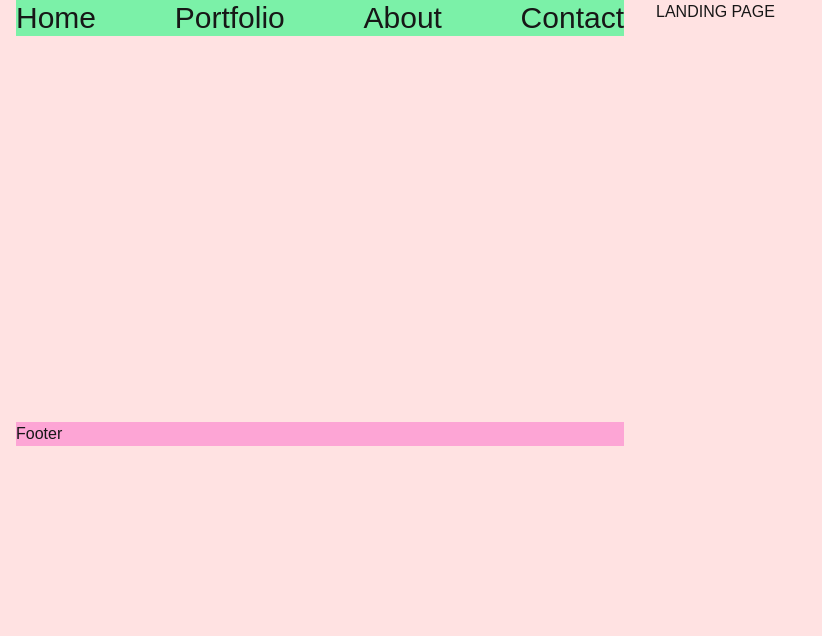
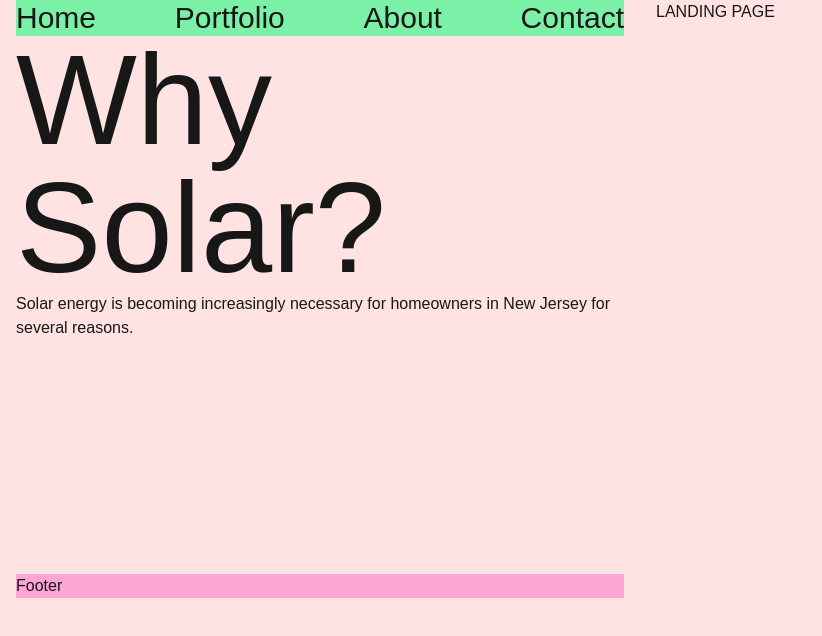
Before and after one commit to kingmadeit/solaris_mundus, a Next.js app: page / in a window 1280 px wide. Shown: the top 636 px of the page, without its empty margins (0-822 px from the left). Built offline with nearby package versions, Linux system fonts and the light colour scheme.

Commit message:
utilize section block in layout

```diff
--- a/src/app/layout.tsx
+++ b/src/app/layout.tsx
@@ -1,7 +1,8 @@
 import type { Metadata } from "next";
 import Head from "next/head";
 import { Inter } from "next/font/google";
-import { Footer, Header } from "@/components";
+import { Footer, Header, SectionBlock } from "@/components";
+
 import "./globals.css";
 
 const interSans = Inter({
@@ -20,6 +21,7 @@ export default function RootLayout({
 }: Readonly<{
   children: React.ReactNode;
 }>) {
+
   return (
     <html lang="en">
       <Head>
@@ -33,11 +35,12 @@ export default function RootLayout({
           {/* Header */}
           <section className="top order-1 md:order-none md:row-start-1 md:row-end-2 md:col-start-1">
             <Header />
+            <SectionBlock />
           </section>
 
           {/* Content */}
           <section className="aside order-2 md:order-none md:row-span-2 md:col-start-2 md:h-screen md:overflow-y-auto">
-            <section className="content min-h-screen">
+            <section className="aside__content min-h-screen">
               {children}
             </section>
           </section>
--- a/src/components/SectionBlock.tsx
+++ b/src/components/SectionBlock.tsx
@@ -1,15 +1,27 @@
+'use client';
 import React from 'react';
 import { SectionTitle, SectionBody } from '@/components/index';
+import { content } from '@/lib/data';
+import { usePathname } from 'next/navigation';
+
 type SectionProps = {
   title: string;
   children: React.ReactNode;
 };
 
-const SectionBlock = ({ title, children }: SectionProps) => (
-  <section className="my-section w-full flex flex-col items-center justify-start">
-    <SectionTitle title={title} />
-    <SectionBody>{children}</SectionBody>
-  </section>
-);
+const SectionBlock = () => {
+    const currentPathname = usePathname() === '/' ? '/home' : usePathname();
+    console.log("Current Pathname:", currentPathname);
+    const data = content[currentPathname.slice(1)];
+
+    if (!data) return null;
+
+    return (
+        <section className="my-section w-full flex flex-col items-center justify-start">
+            <SectionTitle title={data.title} />
+            <SectionBody>{data.body}</SectionBody>
+        </section>
+    )
+};
 
 export default SectionBlock;
--- a/src/components/SectionBody.tsx
+++ b/src/components/SectionBody.tsx
@@ -1,5 +1,4 @@
 import React from 'react'
-
 type SectionBodyProps = {
   children?: React.ReactNode;
 };
```
